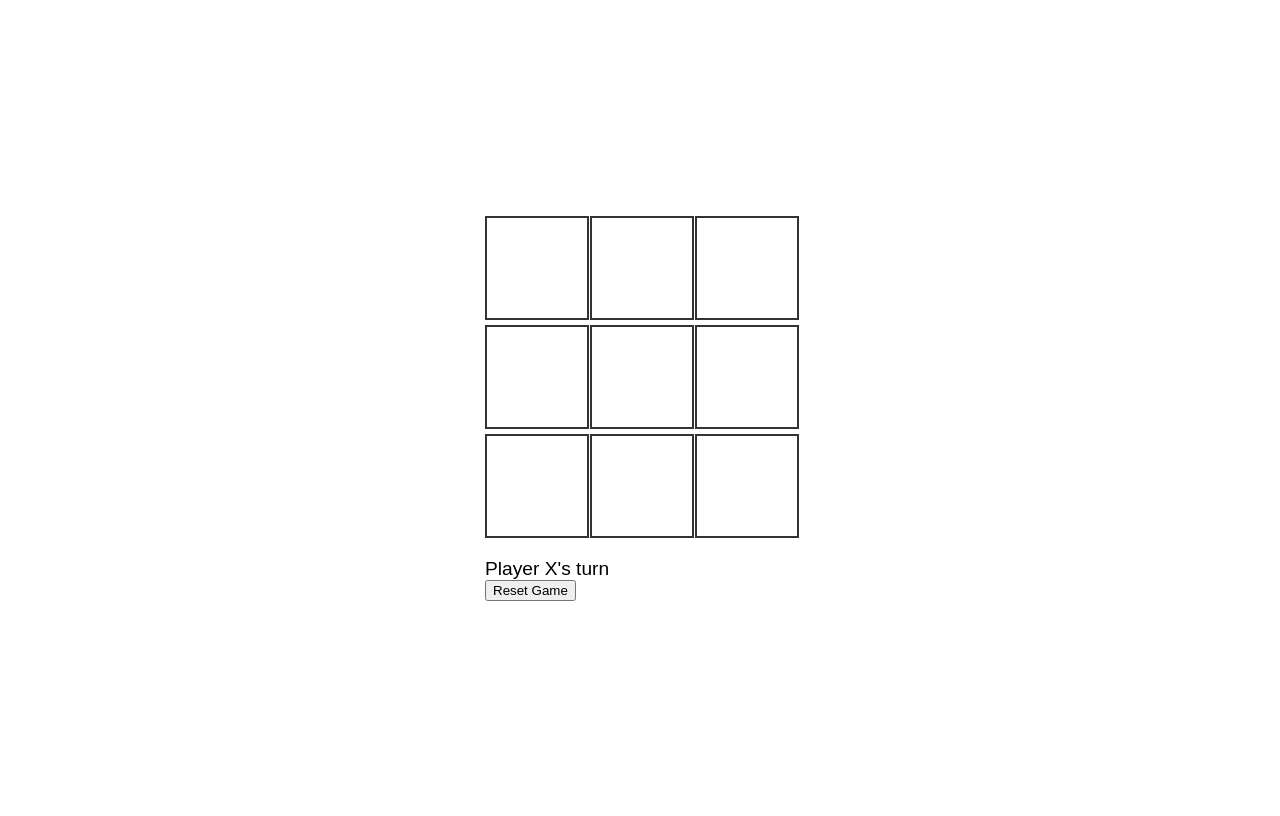
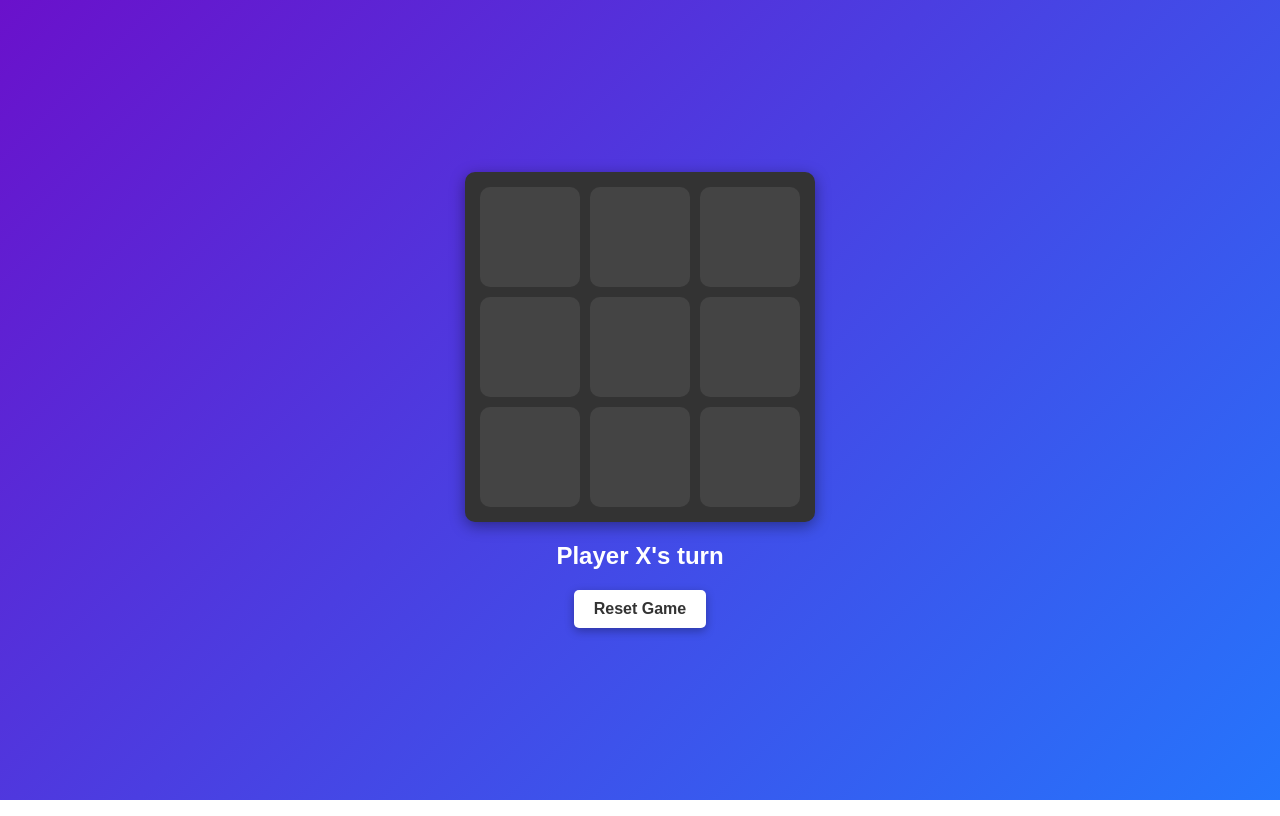
Before and after one commit to Mahesh085/TIC-TAK-TOE, a plain HTML site: page index.html in a window 1280 px wide. Drawn offline with Linux system fonts and the light colour scheme.

Commit message:
Update index.html

```diff
--- a/index.html
+++ b/index.html
@@ -10,12 +10,22 @@
       align-items: center;
       justify-content: center;
       height: 100vh;
-      font-family: Arial, sans-serif;
+      font-family: 'Arial', sans-serif;
+      background: linear-gradient(135deg, #6a11cb, #2575fc);
+      color: #fff;
+      margin: 0;
+    }
+    .container {
+      text-align: center;
     }
     .game-board {
       display: grid;
       grid-template-columns: repeat(3, 100px);
-      gap: 5px;
+      gap: 10px;
+      background: #333;
+      padding: 15px;
+      border-radius: 10px;
+      box-shadow: 0px 4px 15px rgba(0, 0, 0, 0.4);
     }
     .cell {
       width: 100px;
@@ -23,19 +33,43 @@
       display: flex;
       align-items: center;
       justify-content: center;
-      font-size: 2em;
+      font-size: 2.5em;
       cursor: pointer;
-      border: 2px solid #333;
-      user-select: none;
+      background: #444;
+      color: #fff;
+      border-radius: 10px;
+      transition: background 0.2s;
     }
+    .cell:hover {
+      background: #666;
+    }
+    .cell.X { color: #ff5e5e; }  /* Red color for player X */
+    .cell.O { color: #57e389; }  /* Green color for player O */
     .status {
       margin-top: 20px;
-      font-size: 1.2em;
+      font-size: 1.5em;
+      font-weight: bold;
+    }
+    button {
+      margin-top: 20px;
+      padding: 10px 20px;
+      font-size: 1em;
+      font-weight: bold;
+      color: #333;
+      background: #fff;
+      border: none;
+      border-radius: 5px;
+      cursor: pointer;
+      box-shadow: 0px 3px 10px rgba(0, 0, 0, 0.3);
+      transition: all 0.2s;
+    }
+    button:hover {
+      background: #e6e6e6;
     }
   </style>
 </head>
 <body>
-  <div>
+  <div class="container">
     <div class="game-board" id="gameBoard">
       <div class="cell" data-index="0"></div>
       <div class="cell" data-index="1"></div>
@@ -47,7 +81,7 @@
       <div class="cell" data-index="7"></div>
       <div class="cell" data-index="8"></div>
     </div>
-    <div class="status" id="status"></div>
+    <div class="status" id="status">Player X's turn</div>
     <button onclick="resetGame()">Reset Game</button>
   </div>
 
@@ -72,6 +106,7 @@
     function handleCellPlayed(clickedCell, index) {
       board[index] = currentPlayer;
       clickedCell.innerHTML = currentPlayer;
+      clickedCell.classList.add(currentPlayer);  // Add a class based on the player (X or O)
     }
 
     function handlePlayerChange() {
@@ -121,7 +156,10 @@
       currentPlayer = "X";
       gameActive = true;
       statusDisplay.innerHTML = `Player ${currentPlayer}'s turn`;
-      document.querySelectorAll('.cell').forEach(cell => (cell.innerHTML = ""));
+      document.querySelectorAll('.cell').forEach(cell => {
+        cell.innerHTML = "";
+        cell.classList.remove("X", "O");
+      });
     }
 
     gameBoard.addEventListener('click', handleCellClick);
```
